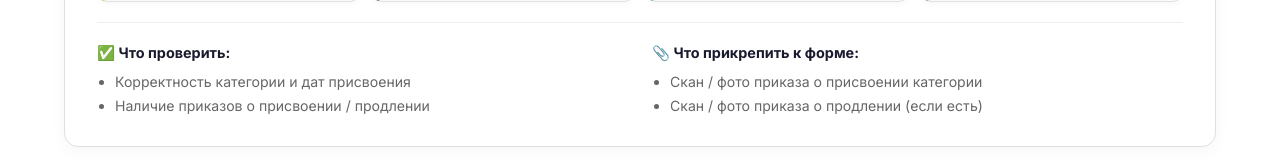
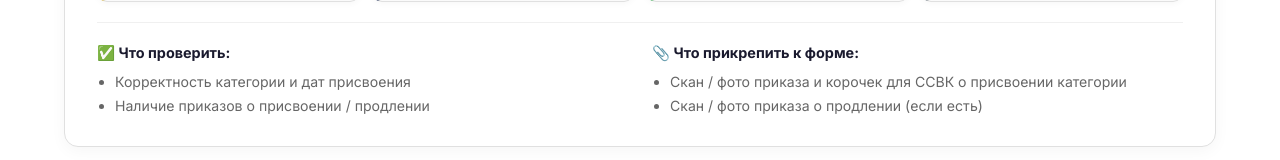
Before and after one commit to matveich877/Judge-FKR, a plain HTML site: page registry.html in a window 1280 px wide. Shown: the part 716-876 px from the top of the page. Drawn offline with nearby package versions, Linux system fonts and the light colour scheme.

Commit message:
Update registry.html

```diff
--- a/registry.html
+++ b/registry.html
@@ -156,7 +156,7 @@
             <div style="flex: 1; min-width: 260px;">
                 <strong style="color: var(--fk-dark, #1a1a2e); display: block; margin-bottom: 6px; font-size: 0.9rem;">📎 Что прикрепить к форме:</strong>
                 <ul style="margin: 0; padding-left: 18px; line-height: 1.7;">
-                    <li>Скан / фото приказа о присвоении категории</li>
+                    <li>Скан / фото приказа и корочек для ССВК о присвоении категории</li>
                     <li>Скан / фото приказа о продлении (если есть)</li>
                 </ul>
             </div>
```
